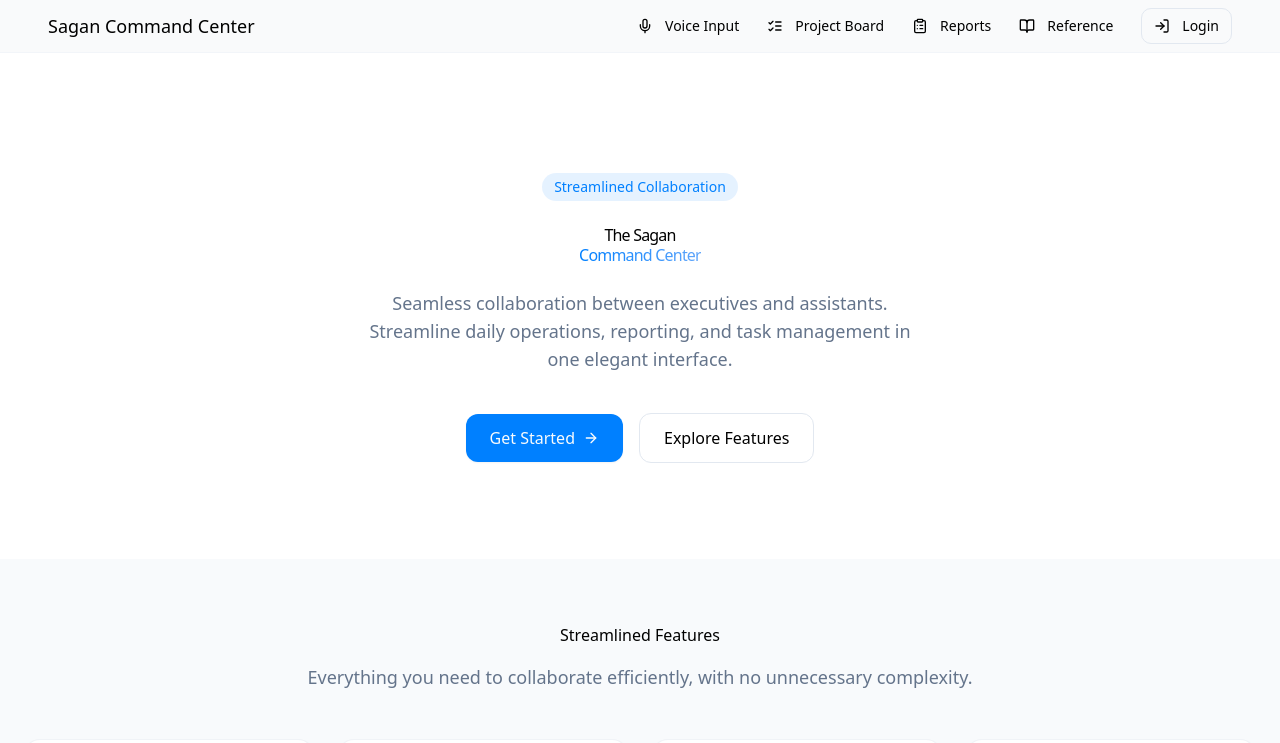
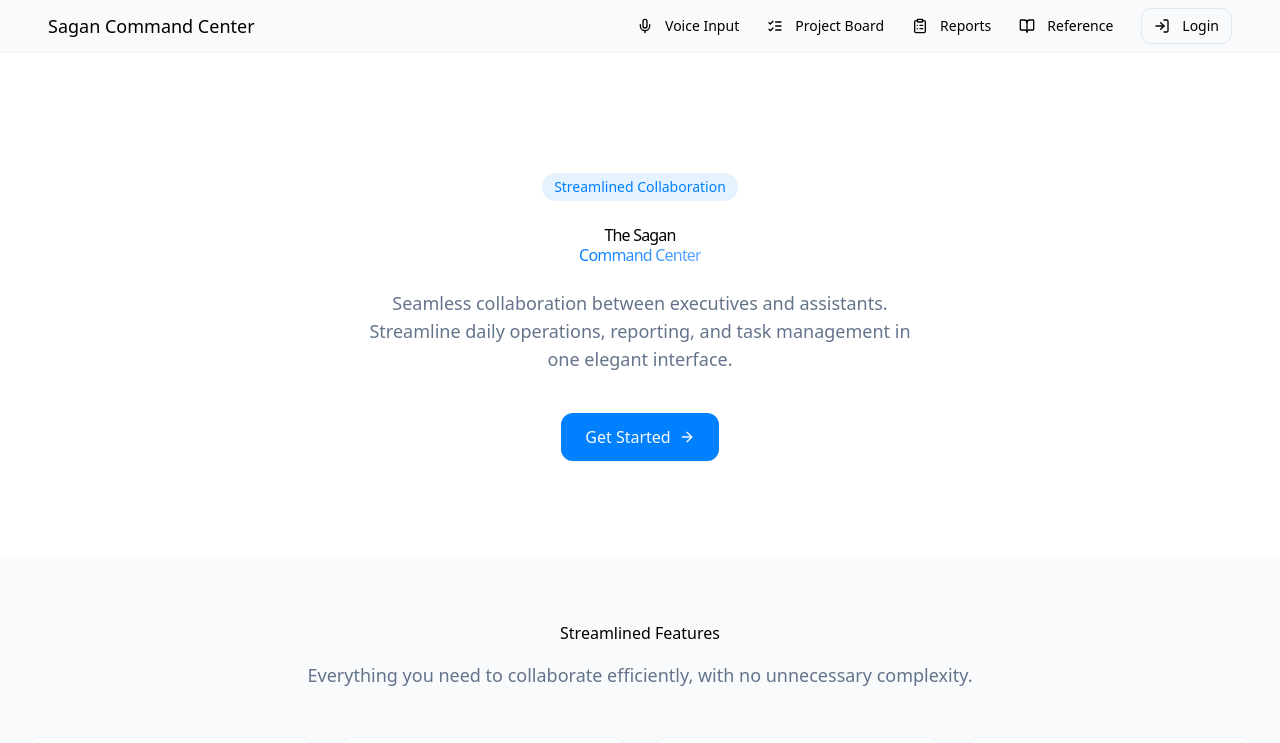
Before and after one commit to BananaMan1985/sync-nurture-hub, a React (Vite) app: page / in a window 1280 px wide. Shown: the top 743 px of the page. Built offline with nearby package versions, Linux system fonts and the light colour scheme.

Commit message:
Remove Explore Features button
Removes the "Explore Features" button from the main page.

```diff
--- a/src/components/Hero.tsx
+++ b/src/components/Hero.tsx
@@ -62,15 +62,12 @@ const Hero: React.FC = () => {
         </motion.p>
 
         <motion.div
-          className="flex flex-col sm:flex-row gap-4 justify-center items-center"
+          className="flex justify-center items-center"
           variants={itemVariants}
         >
-          <Link to="/reports" className="btn-primary flex items-center gap-2 group w-full sm:w-auto">
+          <Link to="/reports" className="btn-primary flex items-center gap-2 group">
             Get Started
             <ArrowRight className="w-4 h-4 transition-transform group-hover:translate-x-1" />
-          </Link>
-          <Link to="/tasks" className="btn-outline w-full sm:w-auto">
-            Explore Features
           </Link>
         </motion.div>
       </motion.div>
```
